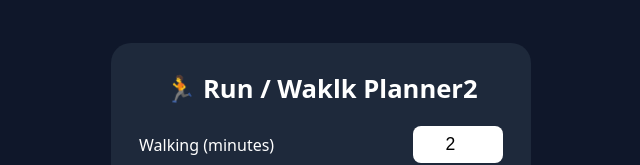
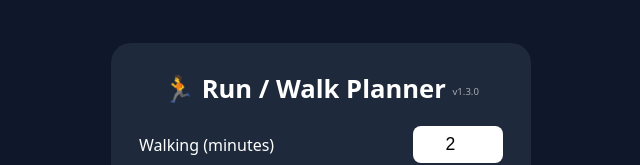
Before and after one commit to galshaydemo/running, a React (Vite) app: page / in a window 1280 px wide. Shown: the top 165 px of the page, without its empty margins (319-959 px from the left). Built offline with nearby package versions, Linux system fonts and the light colour scheme.

Commit message:
Show app version in heading

```diff
--- a/package.json
+++ b/package.json
@@ -1,7 +1,7 @@
 {
   "name": "interval-runner",
   "private": true,
-  "version": "1.0.0",
+  "version": "1.3.0",
   "type": "module",
   "scripts": { "dev": "vite", "build": "vite build", "preview": "vite preview" },
   "dependencies": { "react": "^18.3.1", "react-dom": "^18.3.1" },
--- a/src/App.jsx
+++ b/src/App.jsx
@@ -225,7 +225,7 @@ export default function App() {
   if (!started) {
     return (
       <main className="card">
-        <h1>🏃 Run / Waklk Planner{version}</h1>
+        <h1>🏃 Run / Walk Planner <small className="ver">v{__APP_VERSION__}</small></h1>
         <label>Walking (minutes)
           <input type="number" min="1" value={walkMin} onChange={num(setWalkMin, 1, 60)} />
         </label>
--- a/src/styles.css
+++ b/src/styles.css
@@ -29,3 +29,4 @@ button.primary { background: #22c55e; font-size: 1.2rem; font-weight: 700; }
 .entry { display: flex; justify-content: space-between; align-items: center; gap: 8px; background: rgba(255,255,255,.08); border-radius: 10px; padding: 8px 12px; }
 .entry div { display: flex; flex-direction: column; } .entry small { opacity: .75; }
 .entry button { padding: 6px 10px; }
+.ver { font-size: .6rem; opacity: .6; font-weight: 400; vertical-align: middle; }
--- a/vite.config.js
+++ b/vite.config.js
@@ -1,3 +1,11 @@
 import { defineConfig } from 'vite'
 import react from '@vitejs/plugin-react'
-export default defineConfig({ base: './', plugins: [react()] })
+import { readFileSync } from 'node:fs'
+
+const { version } = JSON.parse(readFileSync('./package.json', 'utf8'))
+
+export default defineConfig({
+  base: './',
+  plugins: [react()],
+  define: { __APP_VERSION__: JSON.stringify(version) },
+})
```
